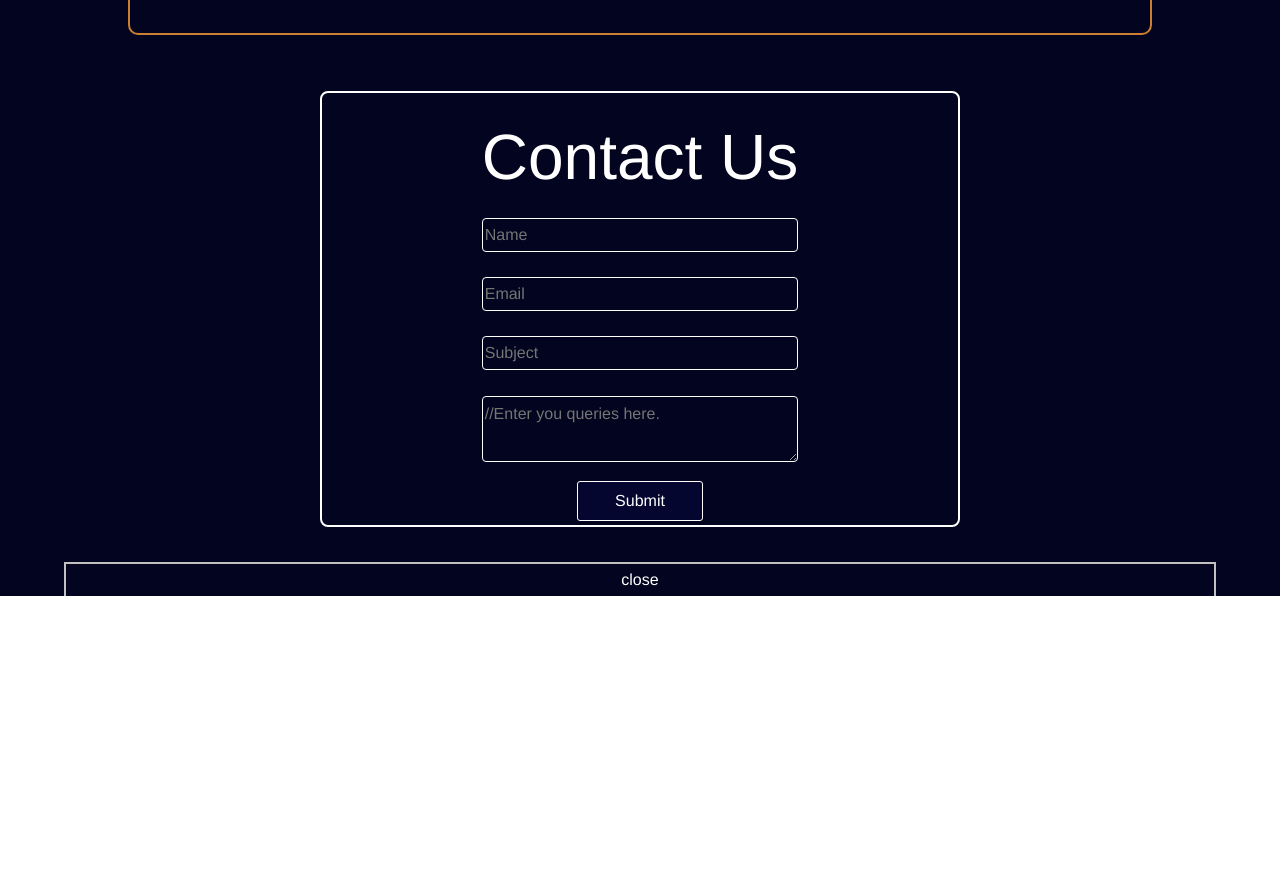
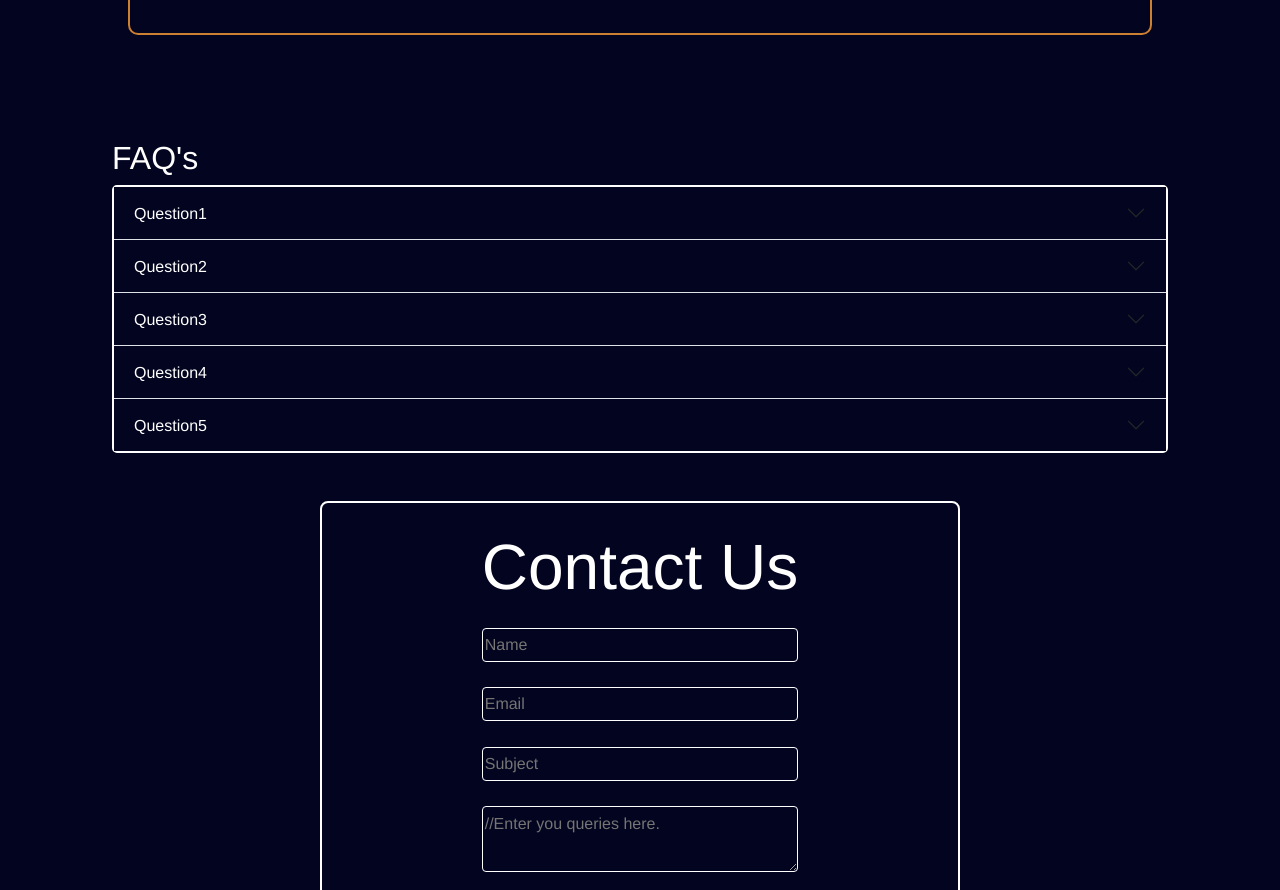
Before and after one commit to CSI-FCRIT-Computer/CSI-Hackathon, a React (Create React App) app: page /prize in a window 1280 px wide. Shown: the part 3040-3930 px from the top of the page. Before the commit the page ends 3636 px from the top, so only its background shows below. Built offline with nearby package versions, Linux system fonts and the light colour scheme; a web font is replaced by a local one.

Commit message:
Added FAQ

```diff
--- /dev/null
+++ b/src/components/Prize/FAQ.json
@@ -0,0 +1,27 @@
+[
+    {
+        "id": "1",
+        "ques": "Question1",
+        "ans": "Answer1"
+    },
+    {
+        "id": "2",
+        "ques": "Question2",
+        "ans": "Answer2"
+    },
+    {
+        "id": "3",
+        "ques": "Question3",
+        "ans": "Answer3"
+    },
+    {
+        "id": "4",
+        "ques": "Question4",
+        "ans": "Answer4"
+    },
+    {
+        "id": "5",
+        "ques": "Question5",
+        "ans": "Answer5"
+    }
+]
--- /dev/null
+++ b/src/components/Prize/FAQ.jsx
@@ -0,0 +1,30 @@
+import React from 'react';
+
+function FAQ({ Q, A }) {
+  return (
+    <div class="accordion-item">
+      <h2 class="accordion-header" id={`flush-heading${Q}`}>
+        <button
+          class="accordion-button collapsed"
+          type="button"
+          data-bs-toggle="collapse"
+          data-bs-target={`#flush-collapse${Q}`}
+          aria-expanded="false"
+          aria-controls={`flush-collapse${Q}`}
+        >
+          {Q}
+        </button>
+      </h2>
+      <div
+        id={`flush-collapse${Q}`}
+        class="accordion-collapse collapse"
+        aria-labelledby={`flush-heading${Q}`}
+        data-bs-parent="#accordionFlushExample"
+      >
+        <div class="accordion-body">{A}</div>
+      </div>
+    </div>
+  );
+}
+
+export default FAQ;
--- a/src/components/Prize/Prize.css
+++ b/src/components/Prize/Prize.css
@@ -238,13 +238,30 @@
     border: 2px solid #C0C0C0;
     border-bottom: 0;
 }
+.accordion{
+    background-color: #03041f;
+    color: #ffffff;
+    border: 2px solid #ffffff;
+    border-radius: 5px;
+}
+.accordion-item{
+    background-color: #03041f;
+    color: #ffffff;
 
-@media (max-width: 480px){
+}
+
+.accordion-item button{
+    background-color: #03041f;
+    color: #ffffff;
+}
+
+
+@media (max-width: 580px){
     .prize-txt{
-    position: relative;
     z-index: 1;
-    left: 50%;
-    transform: translate(-14%,0%);
+    left: 36%;
+    top: 0%;
+    transform: translate(0%,0%);
     font-family: syne;
     font-weight: 600;
     font-size: 2rem;
--- a/src/components/Prize/Prize.jsx
+++ b/src/components/Prize/Prize.jsx
@@ -2,6 +2,9 @@ import React, {useState} from 'react'
 import { useNavigate } from "react-router-dom";
 import { motion as m } from "framer-motion";
 import Contact from './Contact'
+import FAQ from './FAQ.jsx';
+import faq from './FAQ.json';
+
 import "./Prize.css"
 import SponsorsCard from './SponsorsCard'
 import prizeImg from "./Rectangle 24.svg"
@@ -98,6 +101,14 @@ function Prize() {
         </div>
       </div>
       </div>
+      <div className='m-5'>
+      <h2>FAQ's</h2>
+      <div class="accordion accordion-flush" id="accordionFlushExample">
+      {faq.map((item) =>(
+        <FAQ Q={item.ques} A={item.ans} id={item.id}/>
+      ))}
+      </div>
+      </div>
       <div className="contact">
         <Contact/>
       </div>
```
